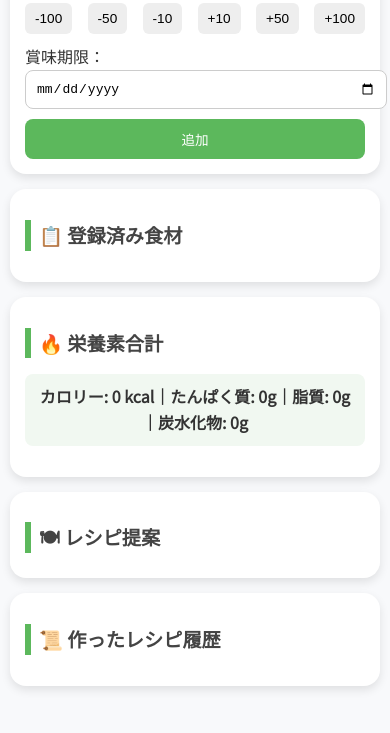
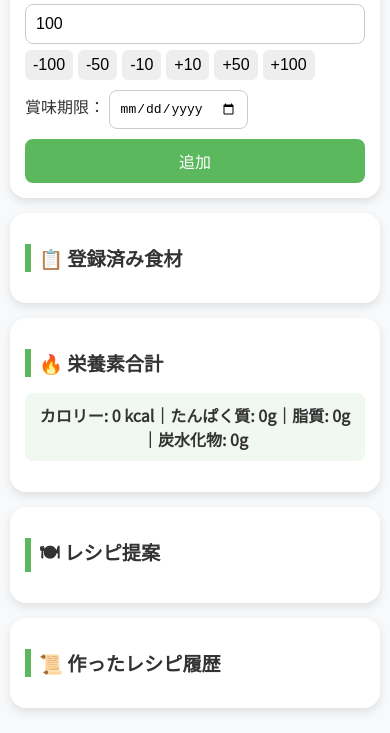
Before and after one commit to TT105/nutrition-recipe-app, a plain HTML site: page index.html in a window 390 px wide. Shown: the part 197-930 px from the top of the page. Before the commit the page ends 908 px from the top, so only its background shows below. Drawn offline with Linux system fonts and the light colour scheme.

Commit message:
Refactor CSS for cleaner styling and hover effects

```diff
--- a/style.css
+++ b/style.css
@@ -1,25 +1,17 @@
-/* ------------------------------
-   基本設定
------------------------------- */
 body {
   font-family: 'Noto Sans JP', sans-serif;
   background: #f8f9fb;
   color: #333;
   margin: 0;
   padding: 20px;
-  line-height: 1.6;
 }
 
 h1 {
   text-align: center;
   font-size: 1.8em;
   margin-bottom: 25px;
-  color: #333;
 }
 
-/* ------------------------------
-   カードデザイン
------------------------------- */
 .card {
   background: #fff;
   border-radius: 16px;
@@ -27,109 +19,51 @@ h1 {
   padding: 20px;
   margin: 15px auto;
   max-width: 600px;
-  transition: transform 0.2s ease, box-shadow 0.2s ease;
+  transition: 0.2s;
 }
-
-.card:hover {
-  transform: translateY(-2px);
-  box-shadow: 0 6px 14px rgba(0,0,0,0.12);
-}
+.card:hover { transform: translateY(-2px); }
 
 h2 {
   font-size: 1.2em;
-  color: #444;
-  margin-bottom: 10px;
   border-left: 6px solid #5cb85c;
   padding-left: 8px;
 }
 
-/* ------------------------------
-   フォーム部分
------------------------------- */
-form {
-  display: flex;
-  flex-direction: column;
-  gap: 10px;
-}
+form { display: flex; flex-direction: column; gap: 10px; }
 
-input[type="text"],
-input[type="number"],
-input[type="date"] {
-  width: 100%;
+input, button {
+  border-radius: 8px;
   padding: 10px;
-  border: 1px solid #ccc;
-  border-radius: 8px;
   font-size: 1em;
 }
-
+input[type="text"], input[type="number"], input[type="date"] {
+  border: 1px solid #ccc;
+}
 button[type="submit"] {
   background-color: #5cb85c;
   color: white;
-  padding: 10px 0;
   border: none;
-  border-radius: 8px;
-  font-size: 1em;
   cursor: pointer;
-  transition: background 0.3s ease;
 }
+button[type="submit"]:hover { background-color: #4cae4c; }
 
-button[type="submit"]:hover {
-  background-color: #4cae4c;
-}
-
-/* ------------------------------
-   重量調整ボタン
------------------------------- */
-.weight-control {
-  display: flex;
-  flex-direction: column;
-  gap: 6px;
-}
-
-.buttons {
-  display: flex;
-  justify-content: space-between;
-  flex-wrap: wrap;
-  gap: 5px;
-}
-
+.weight-control { display: flex; flex-direction: column; gap: 6px; }
+.buttons { display: flex; flex-wrap: wrap; gap: 5px; }
 .adjust {
   background-color: #eee;
   border: none;
   border-radius: 6px;
-  padding: 8px 10px;
-  font-size: 0.9em;
+  padding: 6px 8px;
   cursor: pointer;
-  transition: background 0.2s ease;
 }
+.adjust:hover { background: #ddd; }
 
-.adjust:hover {
-  background-color: #ddd;
-}
-
-/* ------------------------------
-   食材リスト
------------------------------- */
-#food-list {
-  list-style: none;
-  padding: 0;
-}
-
+#food-list { list-style: none; padding: 0; }
 #food-list li {
   padding: 6px 10px;
   border-bottom: 1px solid #eee;
-  display: flex;
-  justify-content: space-between;
-  align-items: center;
 }
 
-#food-list li:last-child {
-  border-bottom: none;
-}
-
-/* ------------------------------
-   栄養合計
------------------------------- */
 #summary {
   font-weight: bold;
   background-color: #f1f8f1;
@@ -138,60 +72,24 @@ button[type="submit"]:hover {
   text-align: center;
 }
 
-/* ------------------------------
-   レシピ提案
------------------------------- */
 #recipe-list div {
   background: #f7f7ff;
   border-left: 5px solid #5bc0de;
   padding: 8px 12px;
   margin: 6px 0;
   border-radius: 6px;
-  font-size: 0.95em;
 }
 
-#recipe-list p {
-  text-align: center;
-  color: #888;
-  margin: 0;
-}
-
-/* ------------------------------
-   レシピ履歴
------------------------------- */
 #recipe-history {
   list-style: none;
   padding: 0;
 }
-
 #recipe-history li {
   padding: 5px 8px;
   border-bottom: 1px dashed #ccc;
-  color: #333;
-  font-size: 0.9em;
 }
 
-#recipe-history li:last-child {
-  border-bottom: none;
+@media (max-width: 600px) {
+  body { padding: 10px; }
+  .card { padding: 15px; }
 }
-
-/* ------------------------------
-   モバイル対応
------------------------------- */
-@media (max-width: 600px) {
-  body {
-    padding: 10px;
-  }
-
-  .card {
-    padding: 15px;
-  }
-
-  h1 {
-    font-size: 1.5em;
-  }
-
-  button[type="submit"], .adjust {
-    font-size: 0.85em;
-  }
-}
```
